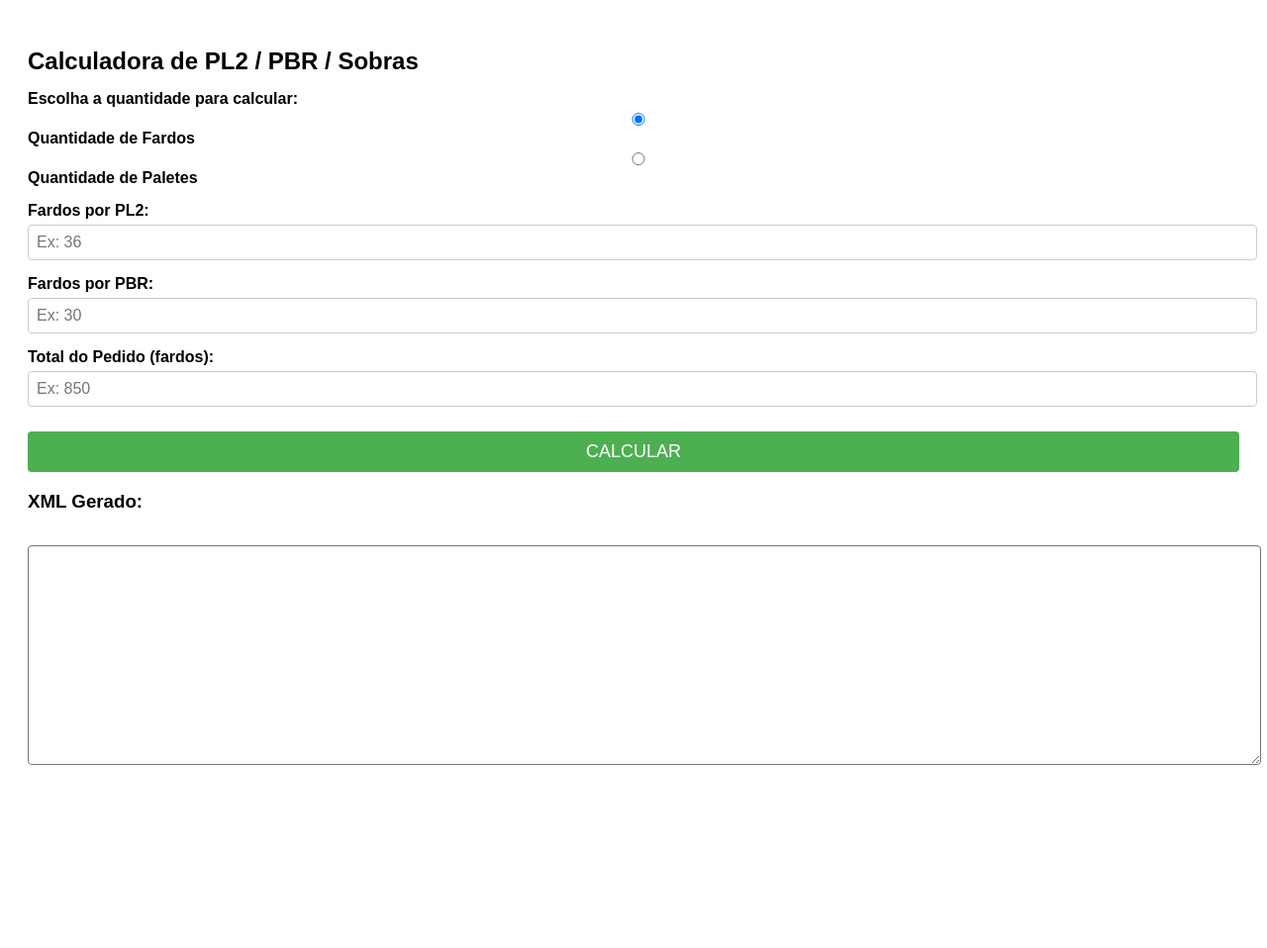
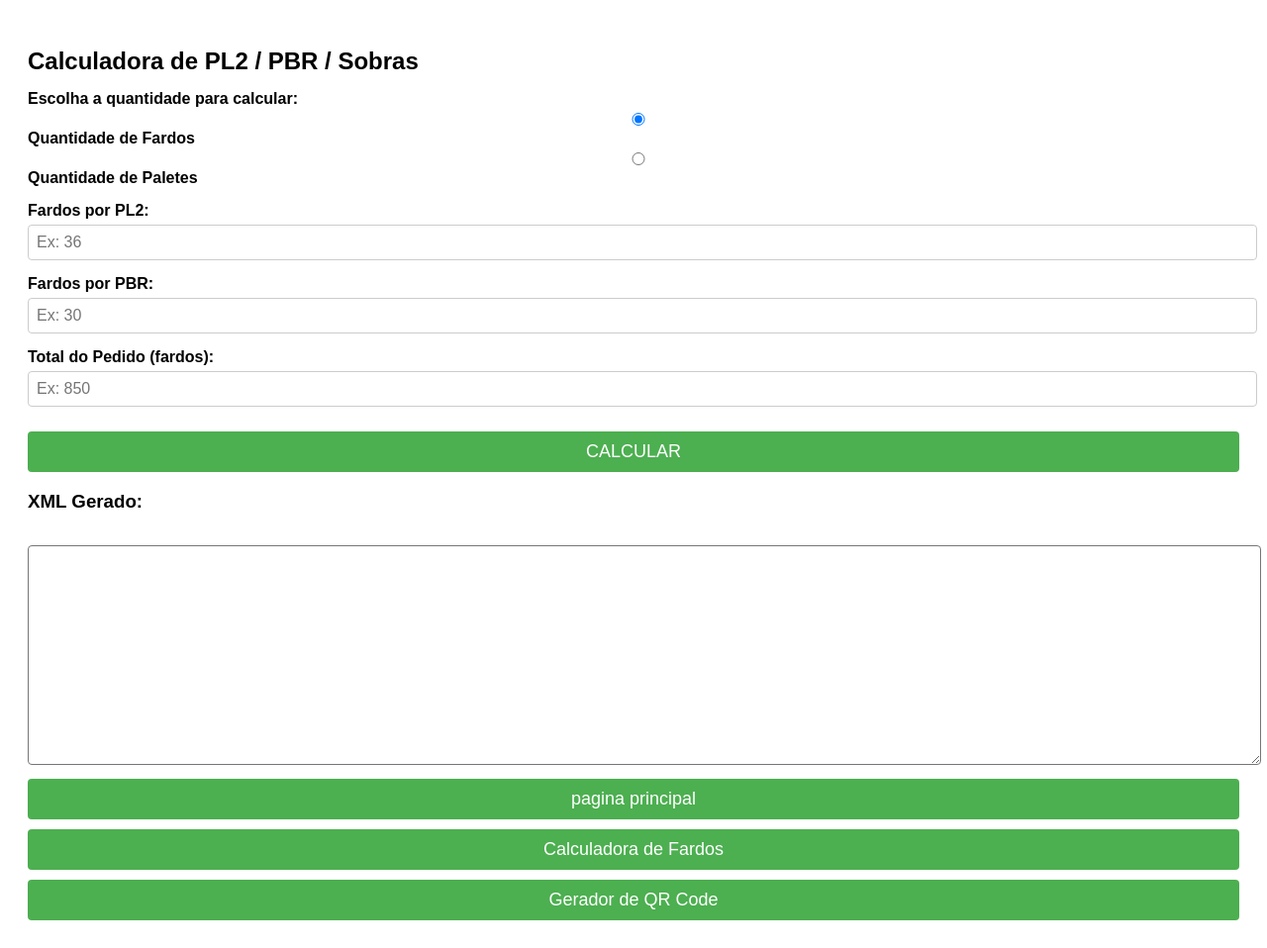
Before and after one commit to hhhthiti/contador, a plain HTML site: page Calculadoradefardos.html in a window 1280 px wide. Shown: the whole page at 99% size. Before the commit the page ends 805 px from the top, so only its background shows below. Drawn offline with Linux system fonts and the light colour scheme.

Commit message:
Add navigation buttons to Calculadoradefardos.html

```diff
--- a/Calculadoradefardos.html
+++ b/Calculadoradefardos.html
@@ -148,12 +148,19 @@
       PBR necessários: <strong>${pbrNec}</strong><br>
       Sobra: <strong>${sobra}</strong>
     `;
-
-    // XML
-    document.getElementById("xmlBox").value =
-      gerarXML(pl2, pbr, totalFardos, pl2Nec, pbrNec, sobra);
   }
 </script>
 
+     <button class="btn" onclick="location.href='index.html'">
+      pagina principal
+    </button>
+
+    <button class="btn" onclick="location.href='contadordesku.html.html'">
+      Calculadora de Fardos
+    </button>
+
+    <button class="btn" onclick="location.href='Geradordeqrcode.html'">
+      Gerador de QR Code
+    </button>
 </body>
 </html>
```
